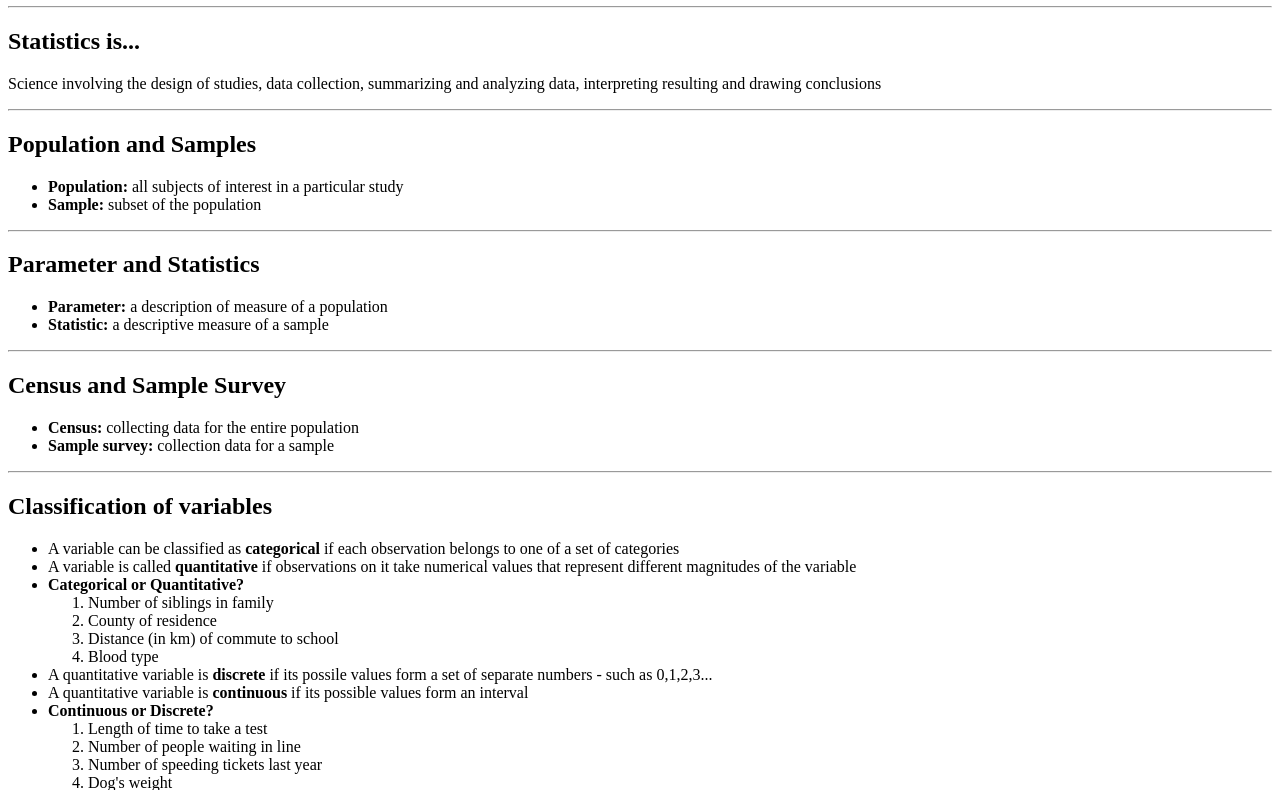
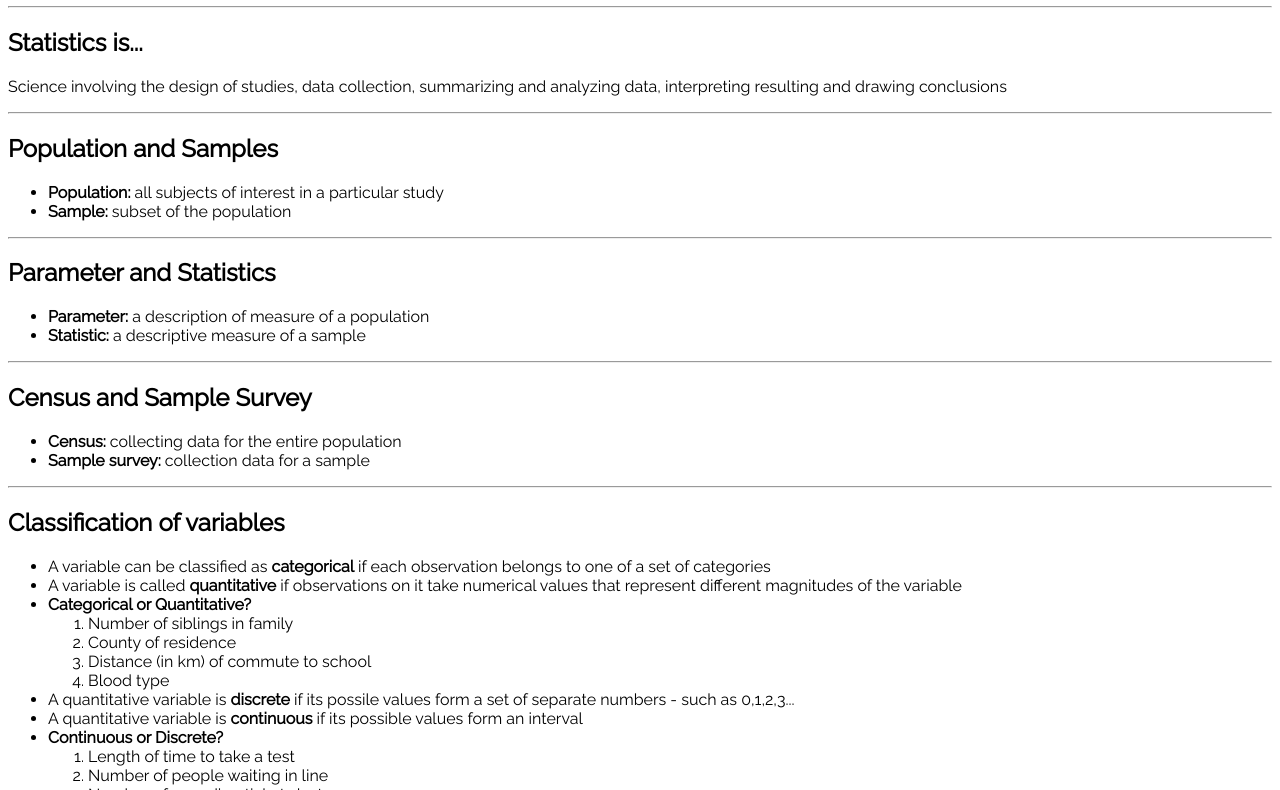
Before and after one commit to MosesLee98/STAT241Notes, a plain HTML site: page Jan 3/Jan 3.html in a window 1280 px wide. Shown: the part 74-864 px from the top of the page. Drawn offline with Linux system fonts and the light colour scheme.

Commit message:
added font
Raleway font

```diff
--- a/Jan 3/Jan 3.html
+++ b/Jan 3/Jan 3.html
@@ -1,6 +1,12 @@
 <!DOCTYPE html>
 <html>
 <head>
+	<link href="https://fonts.googleapis.com/css?family=Raleway" rel="stylesheet">
+	<style>
+      body {
+        font-family: 'Raleway', serif;
+      }
+    </style>
 	<title>Jan 3, 2018</title>
 </head>
 <body>
```
Also changed, not shown: Jan 5/Jan 5.html (+6 -0 lines), index.html (+6 -0 lines).
